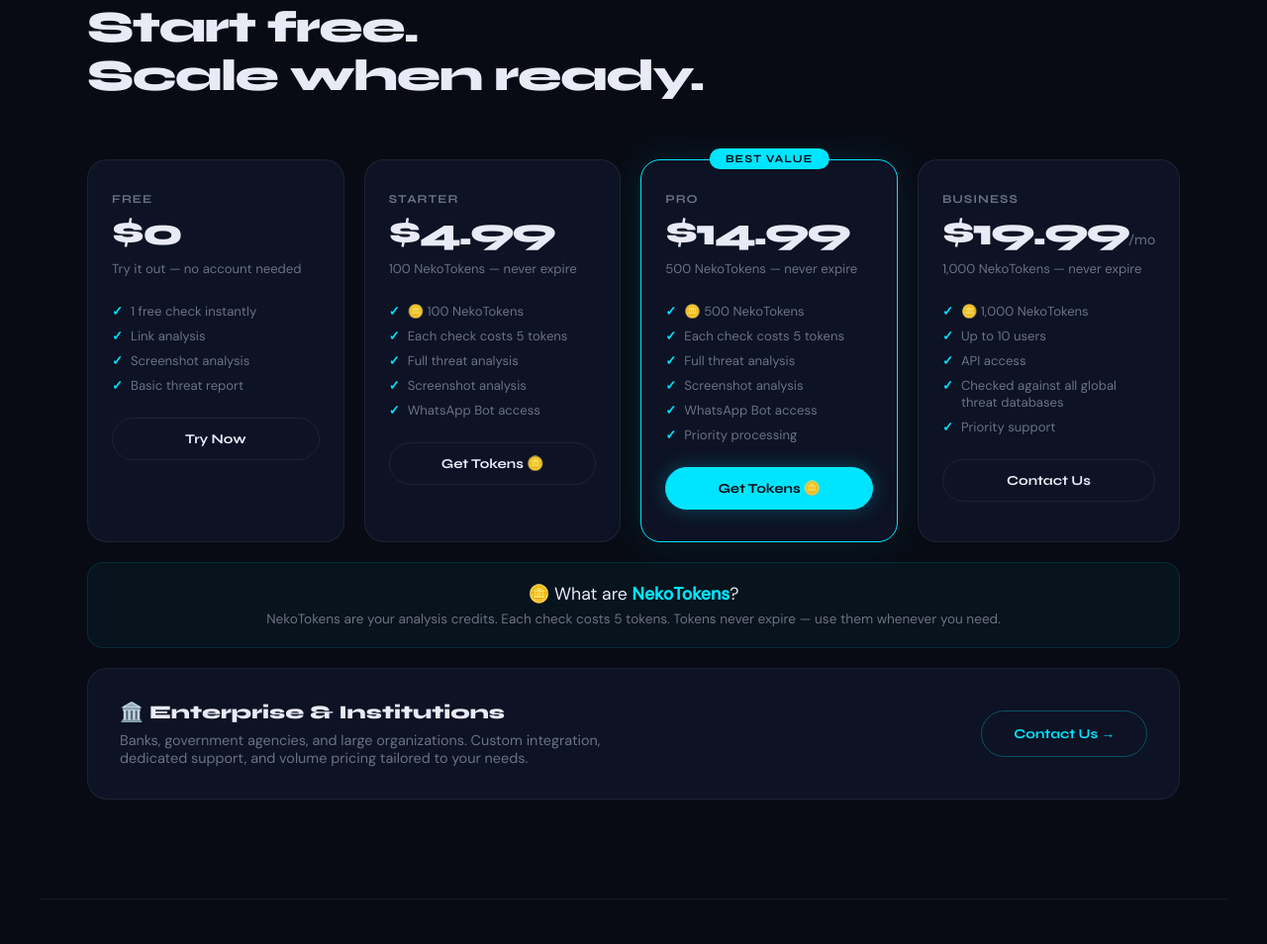
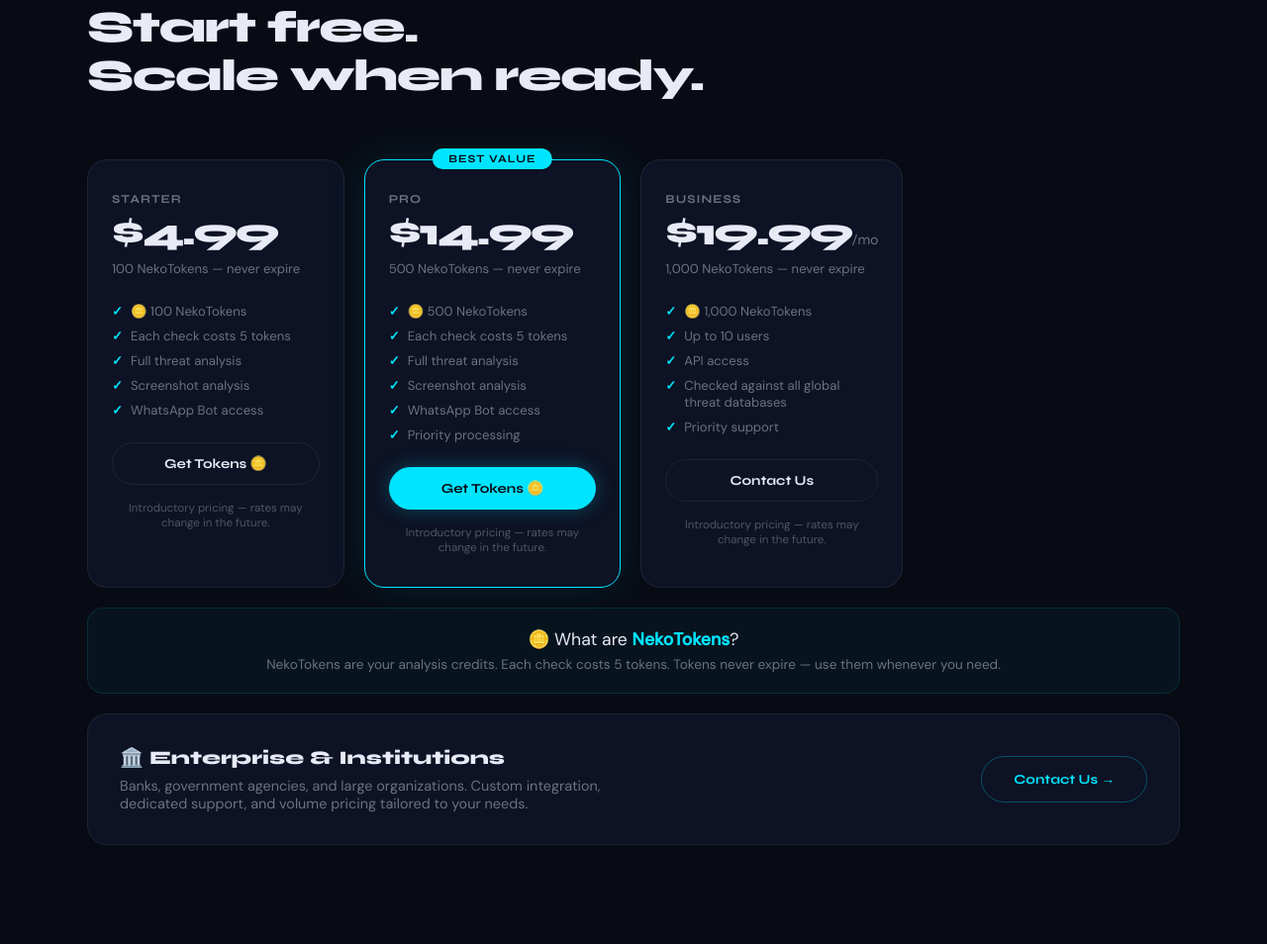
Before and after one commit to rodolfodrv/nekoshield, a plain HTML site: page index.html in a window 1280 px wide. Shown: the part 2904-3858 px from the top of the page at 99% size. Drawn offline with Linux system fonts and the light colour scheme.

Commit message:
Update index.html

```diff
--- a/index.html
+++ b/index.html
@@ -126,6 +126,7 @@
   .price-amount { font-family: 'Syne', sans-serif; font-size: 2.4rem; font-weight: 800; letter-spacing: -2px; line-height: 1; margin-bottom: 4px; }
   .price-amount span { font-size: 0.9rem; font-weight: 400; color: var(--muted); letter-spacing: 0; }
   .price-desc { font-size: 0.82rem; color: var(--muted); margin-bottom: 24px; margin-top: 8px; line-height: 1.5; }
+  .price-intro { font-size: 0.72rem; color: var(--muted); text-align: center; margin-top: 16px; opacity: 0.7; }
   .price-features { list-style: none; display: flex; flex-direction: column; gap: 8px; margin-bottom: 24px; }
   .price-features li { font-size: 0.82rem; color: var(--muted); display: flex; gap: 8px; align-items: flex-start; }
   .price-features li::before { content: '✓'; color: var(--cyan); font-weight: 700; flex-shrink: 0; }
@@ -381,18 +382,7 @@
   <div class="section-title">Start free.<br>Scale when ready.</div>
   <div class="pricing-grid">
 
-    <div class="price-card">
-      <div class="price-plan">Free</div>
-      <div class="price-amount">$0</div>
-      <div class="price-desc">Try it out — no account needed</div>
-      <ul class="price-features">
-        <li>1 free check instantly</li>
-        <li>Link analysis</li>
-        <li>Screenshot analysis</li>
-        <li>Basic threat report</li>
-      </ul>
-      <button class="price-btn" onclick="openModal()">Try Now</button>
-    </div>
+
 
     <div class="price-card">
       <div class="price-plan">Starter</div>
@@ -406,6 +396,7 @@
         <li>WhatsApp Bot access</li>
       </ul>
       <button class="price-btn" onclick="showRegister()">Get Tokens 🪙</button>
+      <p class="price-intro">Introductory pricing — rates may change in the future.</p>
     </div>
 
     <div class="price-card featured">
@@ -422,6 +413,7 @@
         <li>Priority processing</li>
       </ul>
       <button class="price-btn featured-btn" onclick="showRegister()">Get Tokens 🪙</button>
+      <p class="price-intro">Introductory pricing — rates may change in the future.</p>
     </div>
 
     <div class="price-card">
@@ -436,6 +428,7 @@
         <li>Priority support</li>
       </ul>
       <button class="price-btn">Contact Us</button>
+      <p class="price-intro">Introductory pricing — rates may change in the future.</p>
     </div>
 
   </div>
```
